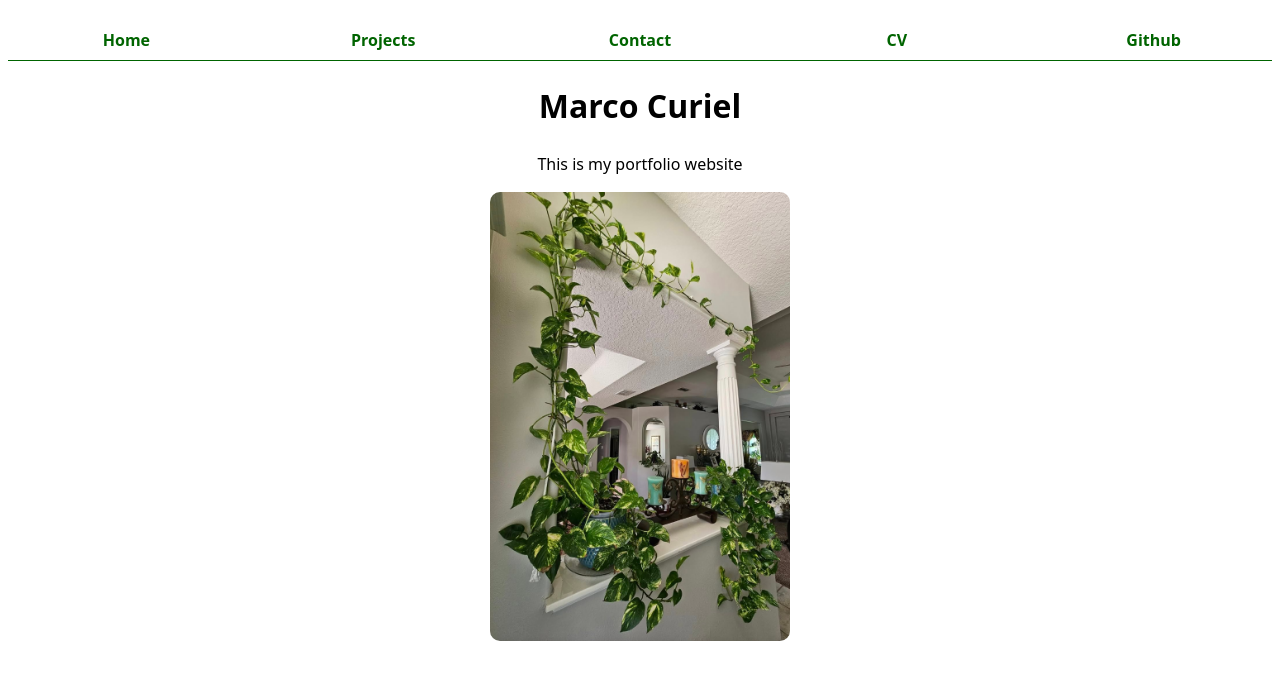
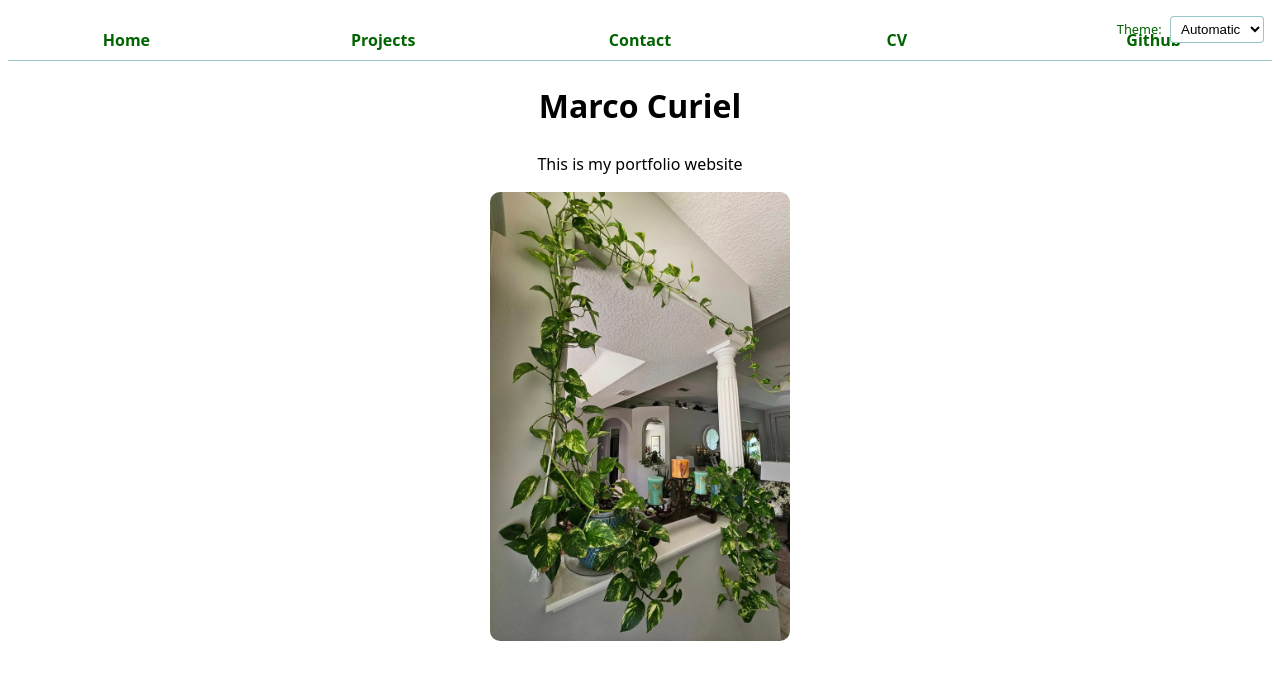
Before and after one commit to Marcomont01/Portfolio, a plain HTML site: page index.html in a window 1280 px wide. Drawn offline with Linux system fonts and the light colour scheme.

Commit message:
Step 4: Dark Mode

```diff
--- a/global.js
+++ b/global.js
@@ -46,3 +46,40 @@ for (const p of pages) {
   // add link to <nav>
   nav.append(a);
 }
+
+// Dark mode theme switch
+document.body.insertAdjacentHTML(
+  'afterbegin',
+  `
+  <label class="color-scheme">
+    Theme:
+    <select id="theme-select">
+      <option value="light dark">Automatic</option>
+      <option value="light">Light</option>
+      <option value="dark">Dark</option>
+    </select>
+  </label>
+  `
+);
+
+// make dropdown work
+const themeSelect = document.querySelector("#theme-select");
+
+
+// save and load theme preference
+function setColorScheme(value) {
+  document.documentElement.style.colorScheme = value; // apply theme
+  localStorage.colorScheme = value;                   // save it
+}
+
+// when dropdown changes
+themeSelect.addEventListener("change", (e) => {
+  setColorScheme(e.target.value);
+});
+
+// when page loads, check saved theme
+if ("colorScheme" in localStorage) {
+  const saved = localStorage.colorScheme;
+  setColorScheme(saved);
+  themeSelect.value = saved; // show saved option in dropdown
+}
--- a/style.css
+++ b/style.css
@@ -6,6 +6,7 @@
 :root{
   --color-main: darkgreen;
   --color-accent: rgba(60, 179, 113, 0.15);
+  --border-color:oklch(50% 0.1 200 / 40%)
 }
 
 body {
@@ -22,12 +23,18 @@ img {
   height: auto;
 }
 
+html {
+  color-scheme: light dark; /* lets browser switch automatically */
+  background-color: canvas; /* background */
+  color: canvastext;        /* text color */
+}
+
 /*Styles navigation bar area wether its at the top or side*/
 nav {
   display: flex; /*puts all link a row*/
   justify-content: center; /*centers the links horizontally*/
   gap: 20px; /* adds space between links*/
-  border-bottom: solid 1px var(--color-main);
+  border-bottom: solid 1px var(--border-color);
   margin-bottom: 20px;
 }
 
@@ -44,7 +51,7 @@ nav a {
 /* Changes how the link look when you hover over them with your mouse*/
 nav a:hover {
   color: seagreen;
-  background-color: var(--color-accent);
+  background-color: color-mix(in oklch, var(--color-accent), canvas 85%);
   border-bottom: 0.4em solid var(--color-main);
 }
 
@@ -52,6 +59,7 @@ nav a.current{
   border-bottom: 0.4em solid gray; /*thicker bottom line for current page */
   padding-bottom: 0.1em; /* keeps link height the same*/
 }
+
 /* This styles the form/contact box*/
 form {
   display: grid; /*turns form to grid container*/
@@ -164,5 +172,23 @@ form button {
 
 time {
   color: #555;
-  font-style: italic;         /* makes dates look different from regular text */
+  font-style: italic;    /* makes dates look different from regular text */
 }
+
+/* styles the theme switcher */
+.color-scheme {
+  position: absolute;  /* keeps it at top-right */
+  top: 1rem;
+  right: 1rem;
+  font-size: 0.8rem;
+  color: var(--color-main);
+}
+
+.color-scheme select {
+  margin-left: 5px;
+  padding: 4px 6px;
+  border-radius: 4px;
+  border: 1px solid var(--border-color);
+  background-color: canvas;
+  color: canvastext;
+}
```
